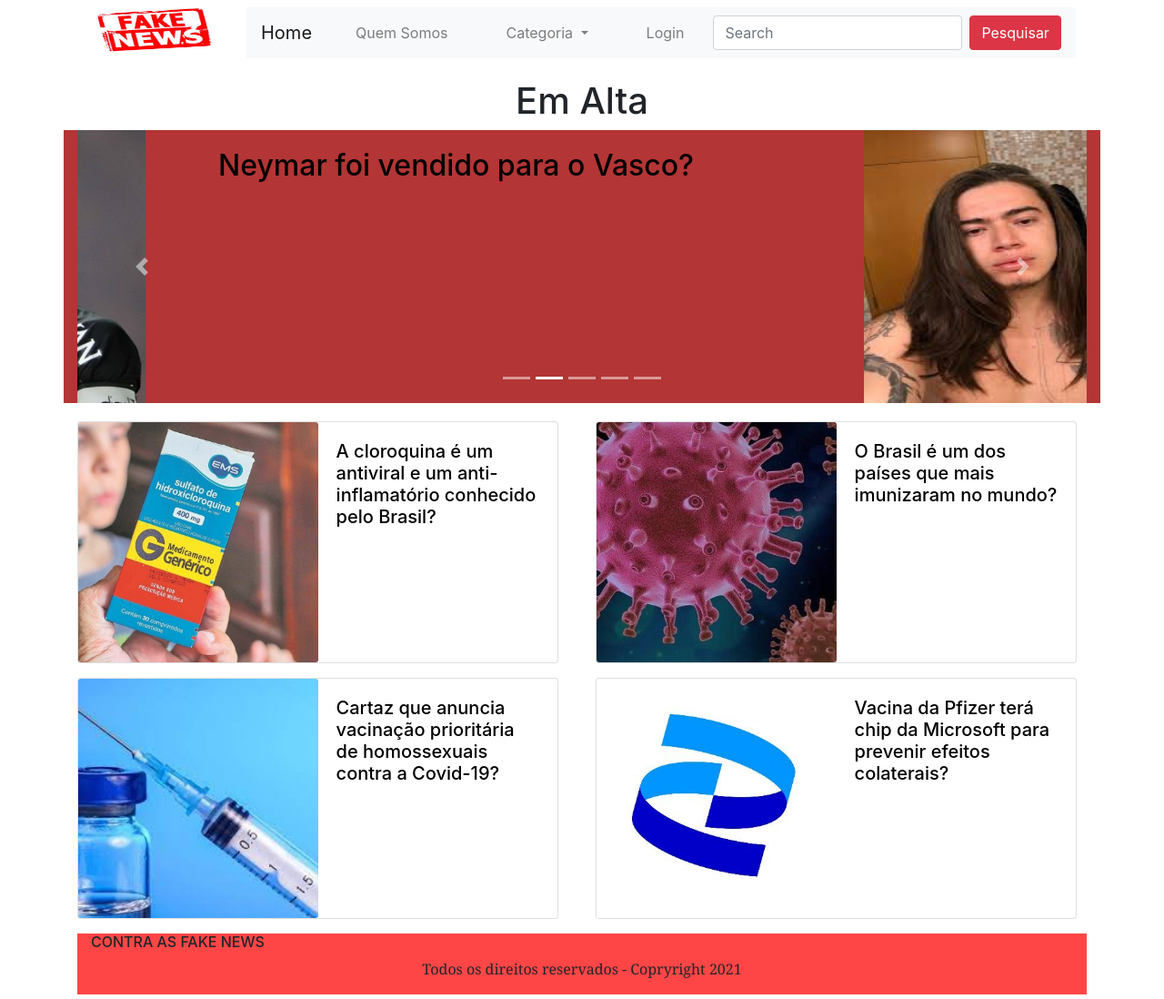
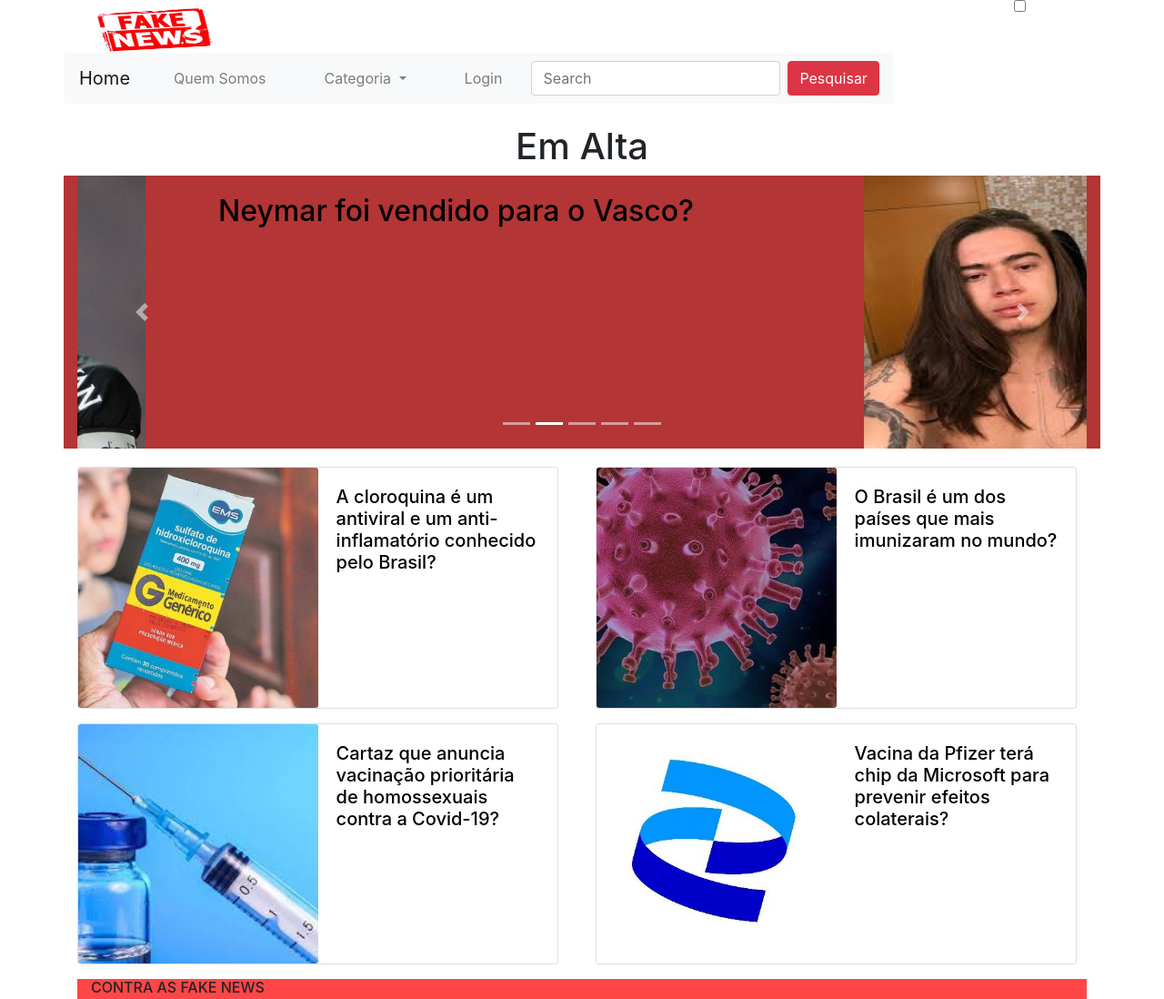
Before and after one commit to ICEI-PUC-Minas-PPLCC-TI/Grupo8-Fake-News, a website: page src/index.html in a window 1280 px wide. Shown: the top 1098 px of the page at 91% size. Drawn offline with nearby package versions, Linux system fonts and the light colour scheme.

Commit message:
Update index.html

```diff
--- a/src/index.html
+++ b/src/index.html
@@ -14,7 +14,7 @@
     <!--Cabecalho-->
     <div class="container header">
         <div class=" row">
-            <div class="col-12 navbar">
+            <div class="col-11 navbar">
                 <div class="row">
                     <img src="assets/logo.png" width="200" height="50" class="logo">
                     <nav class="navbar navbar-expand-lg navbar-light bg-light">
@@ -56,6 +56,12 @@
                     </nav>
                 </div>
 
+            </div>
+            <div class="col-1">
+                <div class="row">
+                    <input type="checkbox" id="btn" name="btn" onload=dark();/>
+                    <label for="btn" class="botao"></label>
+                </div>
             </div>
 
         </div>
```
